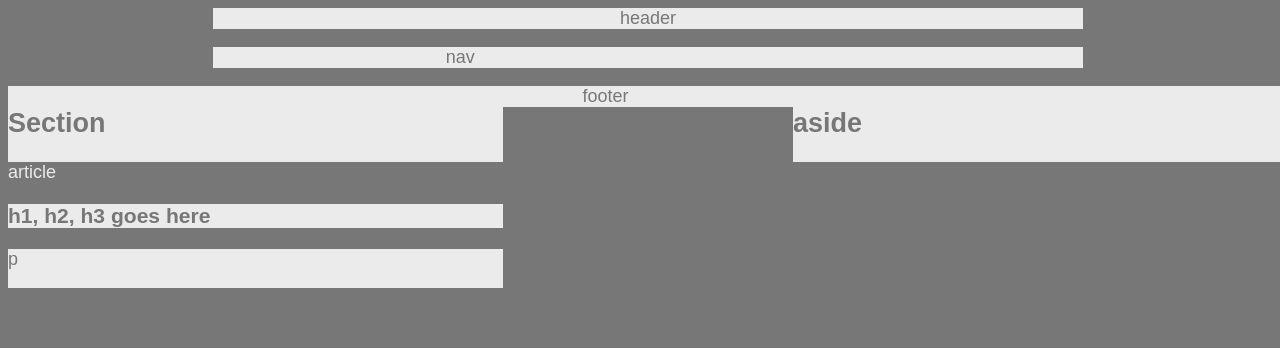
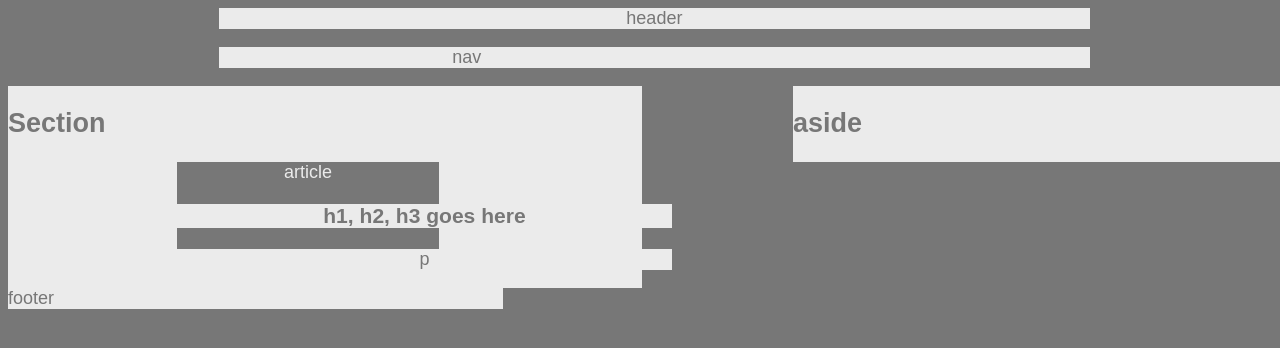
Before and after one commit to Livi143/HW-Wireframe1, a plain HTML site: page index.html in a window 1280 px wide. Drawn offline with Linux system fonts and the light colour scheme.

Commit message:
can't get the footer text to center

```diff
--- a/assets/style.css
+++ b/assets/style.css
@@ -1,3 +1,11 @@
+html, body, section, aside,  {
+    position:fixed;
+    top:0;
+    bottom:0;
+    left:0;
+    right:0;
+}
+
 body {
    font-family: Arial, Helvetica Neue, Helvetica, sans-serif;
    color: #777;
@@ -9,29 +17,33 @@ body {
 header  {
     background: #ebebeb;
     width: 68%;
-    margin-left: 16%;
+    margin-left: 16.5%;
     text-align: center;
 }
 
 nav {
     background: #ebebeb;
     width: 68%;
-    margin-left: 16%;
+    margin-left: 16.5%;
     text-align: center;
 }
 
 section {
     background: #ebebeb;
     color: #777;
-    width: 495px;
+    width: 33%;
+    height: 33%;
     float: left;
+    padding-right: 16.5%;
 
 }
 
 article {
     color: #ebebeb;
     background: #777;
-    width: 495px;
+    text-align: center;
+    width: 62%;
+    margin-left: 40%;
 }
 
 h3, p {
@@ -46,9 +58,13 @@ aside {
     width: 495px;
 }
 
+clearfix:: all;
 footer {
+    text-align: center;
     background: #ebebeb;
     width: 68%;
     margin-left: 16%;
-    text-align: center;
+    margin-top: 25%;
+
+
 }
```
